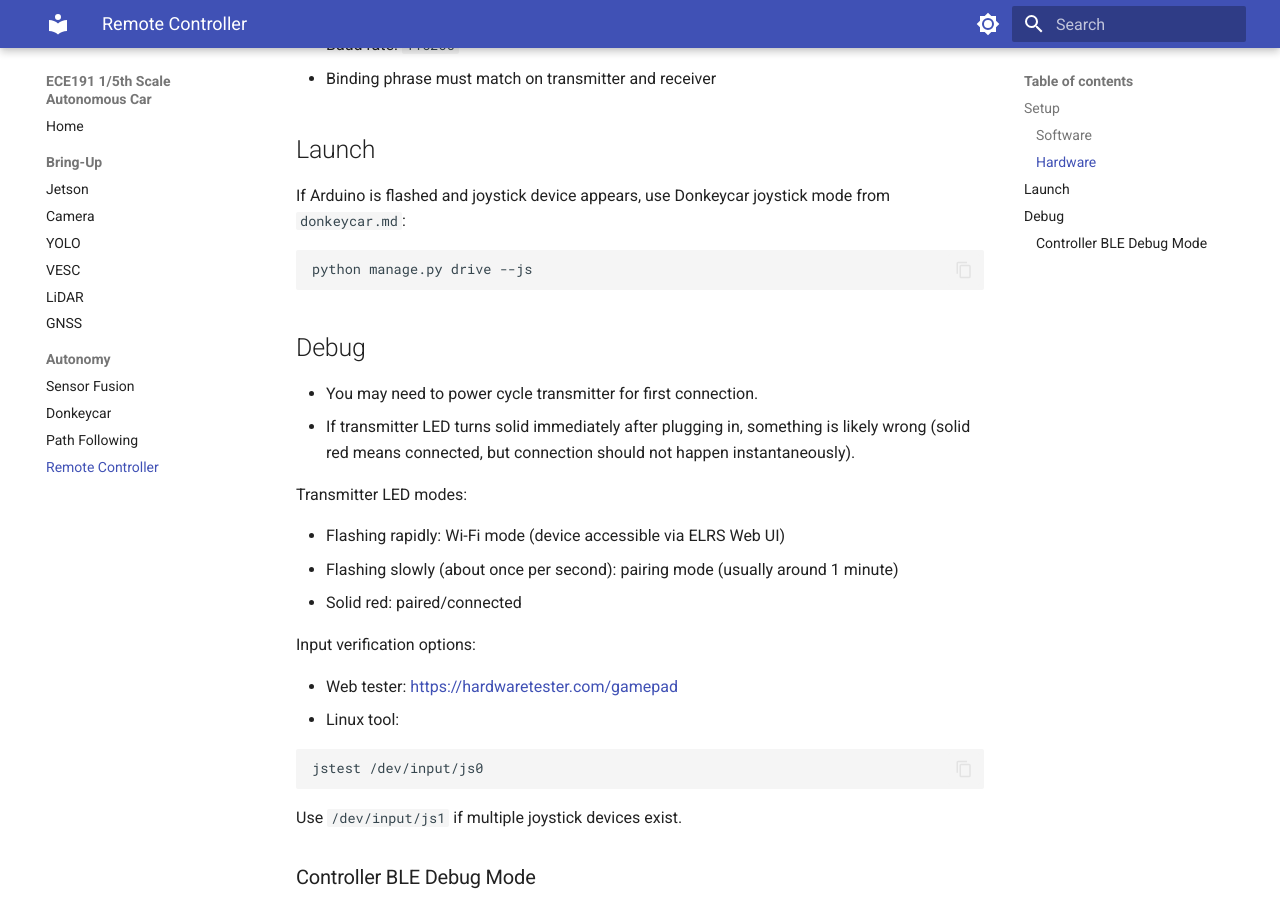
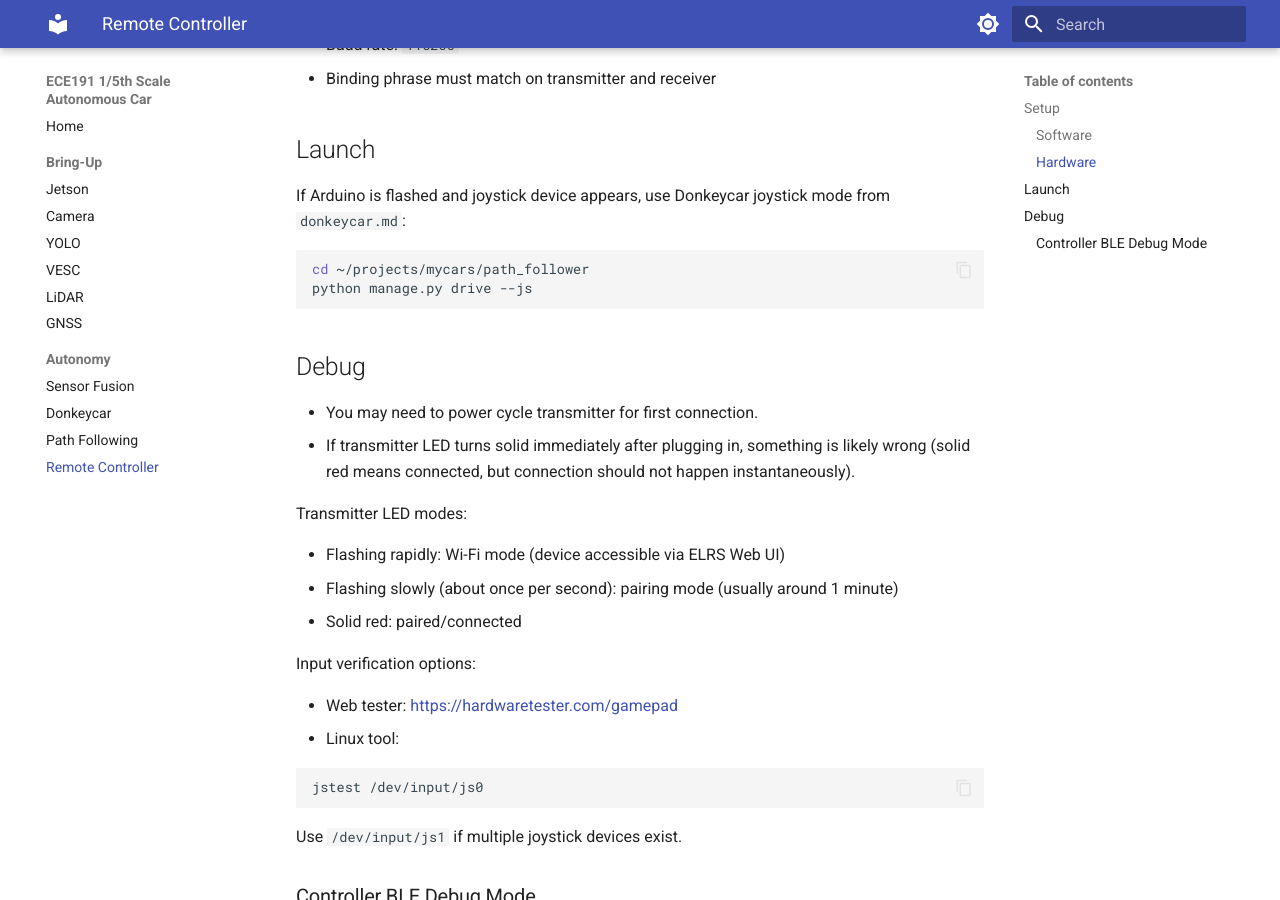
Before and after one commit to davidk003/ECE191-SP26-1fifth, an MkDocs documentation site: the page built from docs/remote-controller.md, in a window 1280 px wide and 900 px high, scrolled down 591 px. Built offline with MkDocs 1.6.1 and Material for MkDocs 9.7.7, drawn with Linux system fonts in a browser that asks for light colours.

Commit message:
Add directory path for using joystick mode

````diff
--- a/docs/remote-controller.md
+++ b/docs/remote-controller.md
@@ -26,6 +26,7 @@ Required settings:
 If Arduino is flashed and joystick device appears, use Donkeycar joystick mode from `donkeycar.md`:
 
 ```bash
+cd ~/projects/mycars/path_follower
 python manage.py drive --js
 ```
 
````
